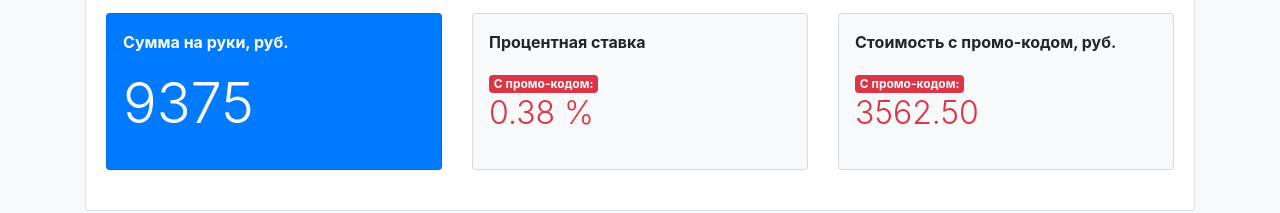
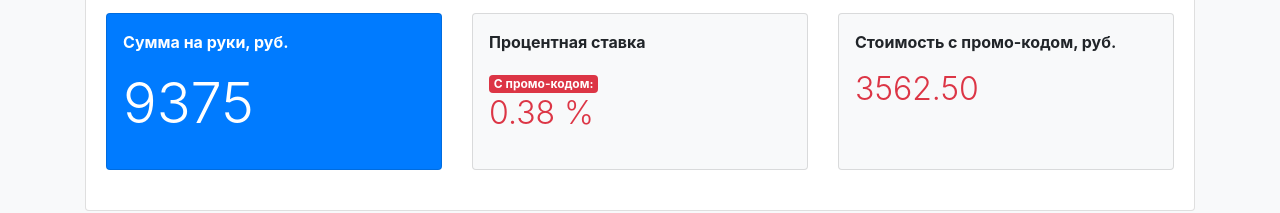
Before and after one commit to begimov/7CalcDemo, a Vue app: page / in a window 1280 px wide. Both pictures are taken after a click on the link "Скупка". Shown: the part 292-505 px from the top of the page. Built offline with nearby package versions, Linux system fonts and the light colour scheme.

Commit message:
minor updates to UI visuals made

```diff
--- a/src/components/Calcpurchase.vue
+++ b/src/components/Calcpurchase.vue
@@ -70,7 +70,7 @@
           <div class="card h-100 bg-light">
             <div class="card-body p-3">
               <p class="font-weight-bold">Стоимость с промо-кодом, руб.</p>
-              <p class="mb-0 text-danger"><span class="badge badge-danger">С промо-кодом:</span></p><h2 class="mb-1 font-weight-light text-danger">{{ totalWithPromoCode }}</h2>
+              <h2 class="mb-1 font-weight-light text-danger">{{ totalWithPromoCode }}</h2>
               <!-- <h2 class="mb-0 font-weight-light">{{ totalWithoutPromoCode }}</h2> -->
             </div>
           </div>
```
